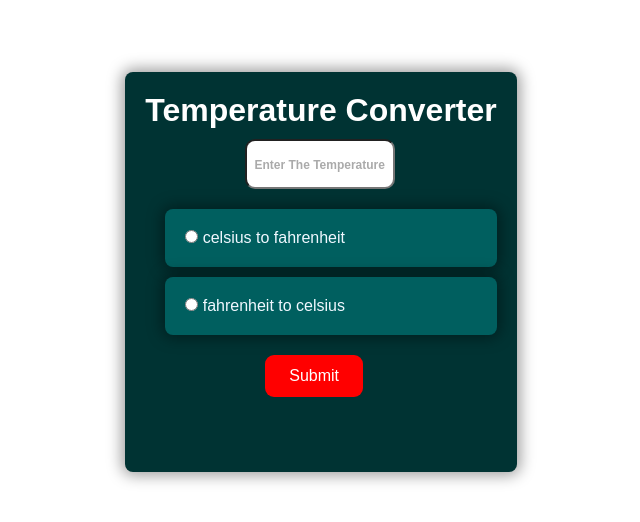
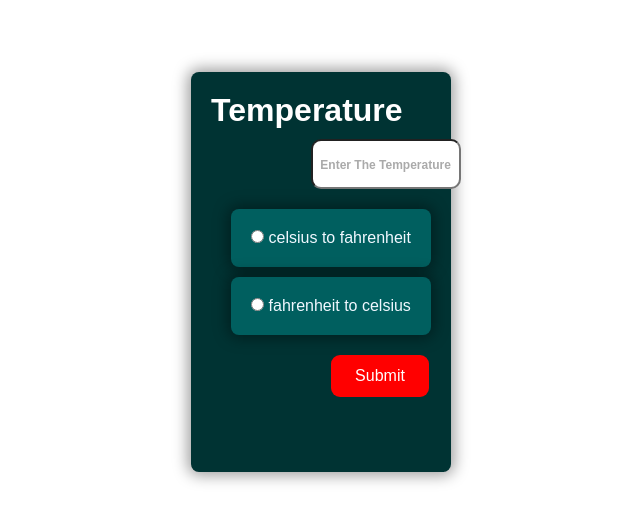
Before and after one commit to razii08/Temperature-Converter, a plain HTML site: page index.html in a window 1280 px wide. Shown: the part 128-650 px from the top of the page, without its empty margins (319-959 px from the left). Drawn offline with Linux system fonts and the light colour scheme.

Commit message:
Update index.html

```diff
--- a/index.html
+++ b/index.html
@@ -9,7 +9,7 @@
 <body>
 
     <div class="divvv">
-        <h1>Temperature Converter</h1>
+        <h1>Temperature </h1>
         <section>
 
             <input id="label" type="number" name="" placeholder="Enter The Temperature"><br>
```
